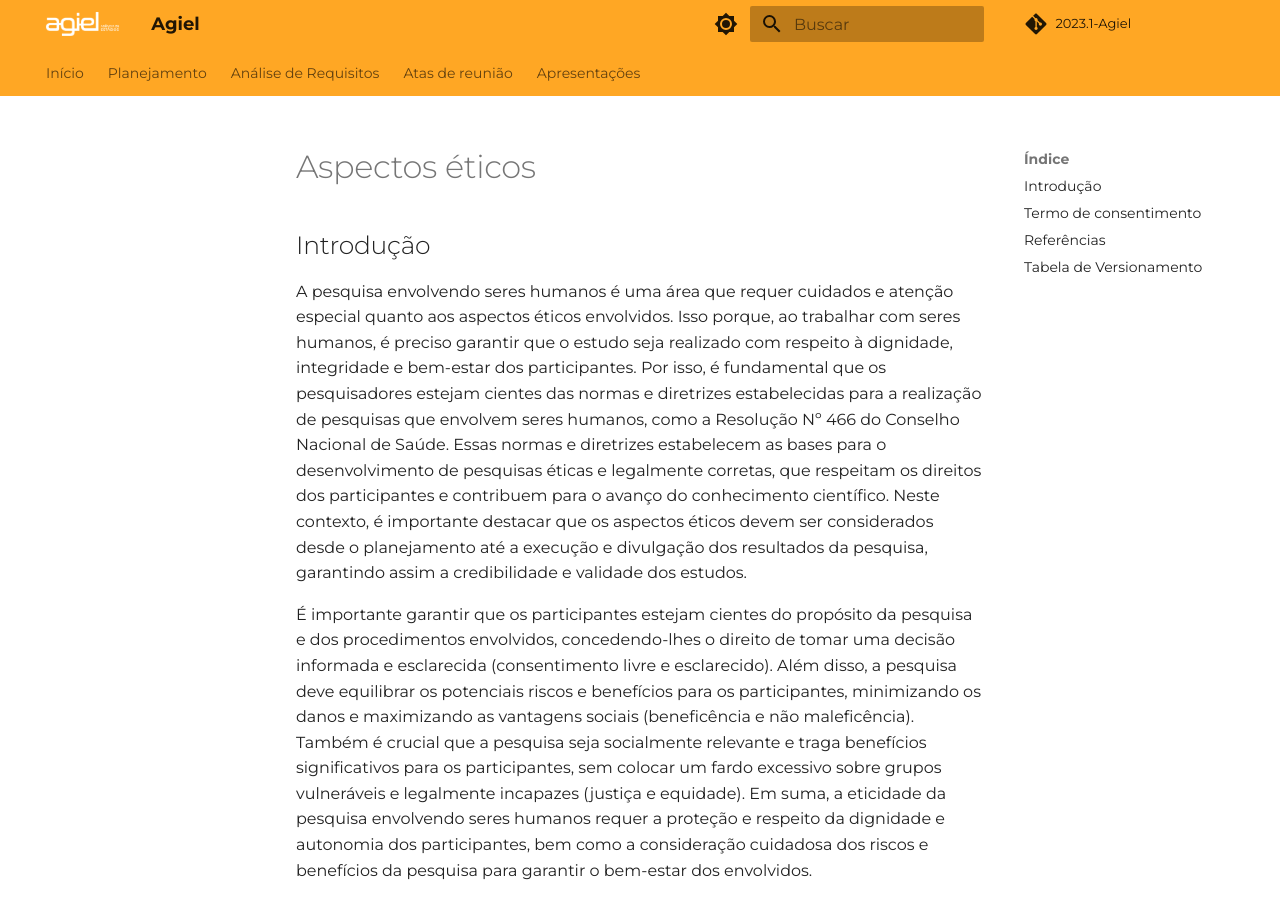
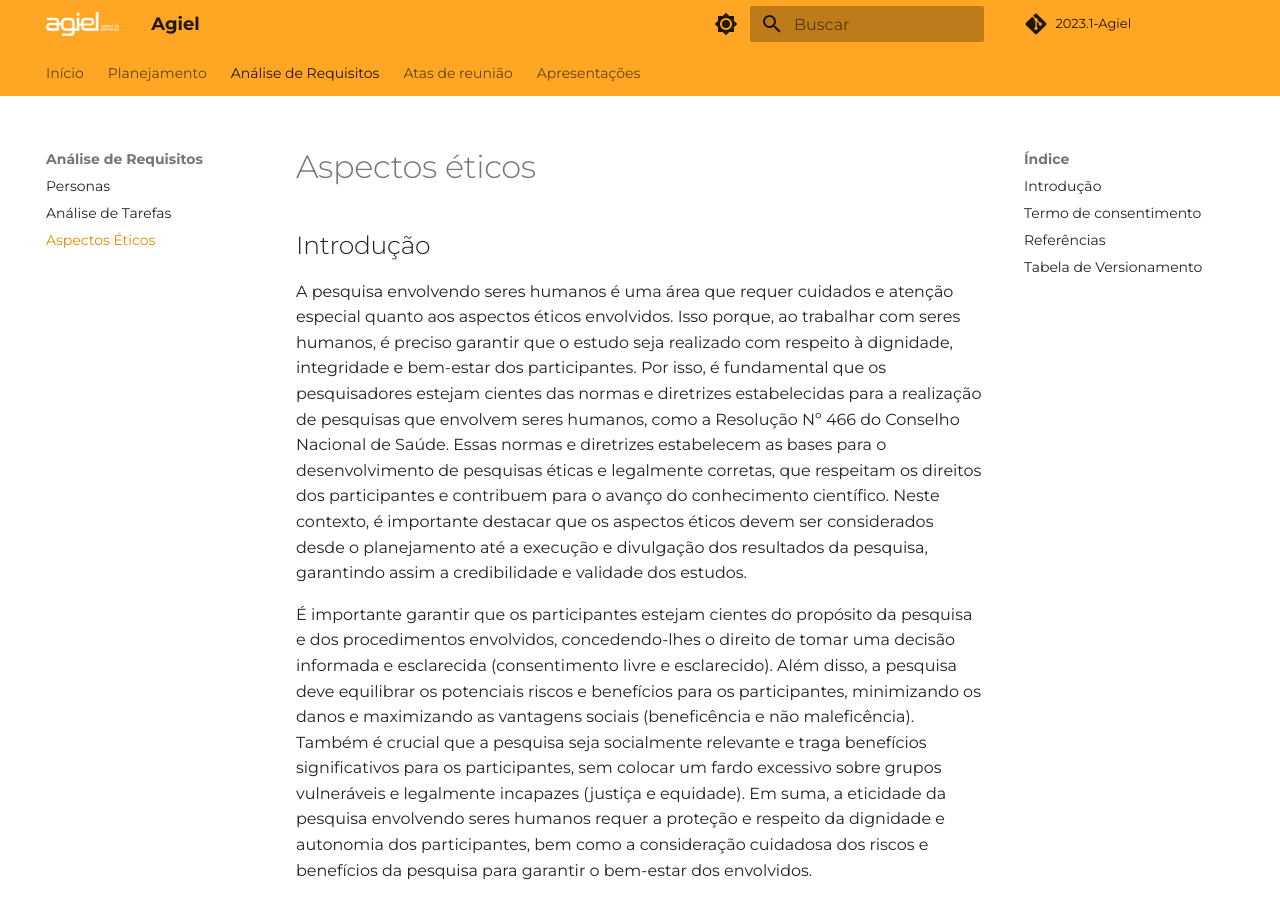
Before and after one commit to Interacao-Humano-Computador/2023.1-Agiel, an MkDocs documentation site: the page built from docs/requisitos/aspectos_eticos.md, in a window 1280 px wide and 900 px high. Built offline with MkDocs 1.6.1 and Material for MkDocs 9.7.7, drawn with Linux system fonts in a browser that asks for light colours; some web fonts are replaced; comment, search, counter and statistics services are not loaded.

Commit message:
docs: adicionado aspectos ao mkdocs

```diff
--- a/mkdocs.yml
+++ b/mkdocs.yml
@@ -40,6 +40,7 @@ nav:
   - Análise de Requisitos:
     - Personas: requisitos/personas.md
     - Análise de Tarefas: requisitos/analise_tarefas.md
+    - Aspectos Éticos: requisitos/aspectos_eticos.md
   - Atas de reunião:
     - Reunião 00: atas/reuniao-00.md
     - Reunião 01: atas/reuniao-01.md
```
